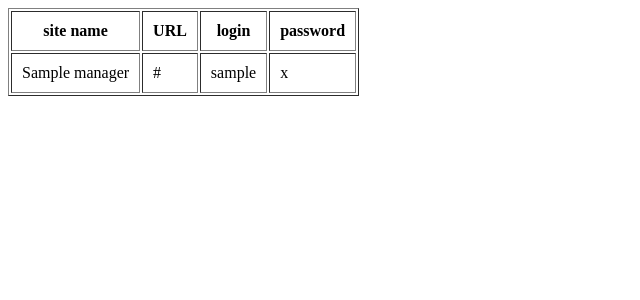
After one commit to LostHeir/FLASK_Password_Manager, a Flask app: page /show_all in a window 1280 px wide. The commit adds this page. Shown: the top 300 px of the page, without its empty margins (0-640 px from the left). Run offline with Flask 2, Linux system fonts and the light colour scheme; tables that the repository leaves empty hold one stand-in row (values such as "Sample post").

Commit message:
Create show_all and empty edit/delete routes. Create show-all.html.

```diff
--- a/main.py
+++ b/main.py
@@ -3,13 +3,13 @@ from flask_sqlalchemy import SQLAlchemy
 
 
 app = Flask(__name__)
-app.config['SECRET_KEY'] = '3TDE1-Kb7t7mCW1xt7-Yh4NF03bobu4TSZAYyo8TxBo'
+app.config["SECRET_KEY"] = "3TDE1-Kb7t7mCW1xt7-Yh4NF03bobu4TSZAYyo8TxBo"
 # Generated from terminal: python -c "import secrets; print(secrets.token_urlsafe(32))"
 
 
 # CREATE DB
-app.config['SQLALCHEMY_DATABASE_URI'] = 'sqlite:///passwords.db'
-app.config['SQLALCHEMY_TRACK_MODIFICATIONS'] = False
+app.config["SQLALCHEMY_DATABASE_URI"] = "sqlite:///passwords.db"
+app.config["SQLALCHEMY_TRACK_MODIFICATIONS"] = False
 db = SQLAlchemy(app)
 
 
@@ -19,7 +19,7 @@ class Password(db.Model):
     id = db.Column(db.Integer, primary_key=True)
     site_name = db.Column(db.String(100), nullable=False)
     site_url = db.Column(db.String(250), nullable=False)
-    login = db.Column(db.String(100), unique=True, nullable=False)
+    login = db.Column(db.String(100),  nullable=False)
     password = db.Column(db.String(100), nullable=False)
 
 # Run only once to create data base
@@ -31,14 +31,40 @@ def home():
     return render_template("index.html")
 
 
+@app.route('/show_all')
+def get_all_passwords():
+    passwords = Password.query.all()
+    print(passwords[0].login)
+    return render_template("show-all.html", all_passwords=passwords)
+
+
 @app.route("/add", methods=["GET", "POST"])
 def add_new_entry():
     if request.method == "POST":
         data = request.form
-        print(data)
+        new_password = Password(
+            site_name=data["site"],
+            site_url=data["site_url"],
+            login=data["login"],
+            password=data["password"]
+        )
+        db.session.add(new_password)
+        db.session.commit()
         return redirect(url_for("home"))
     return render_template("add-password.html")
 
 
-if __name__ == '__main__':
+@app.route("/edit_password/<int:password_id>", methods=["GET", "POST"])
+def edit_entry():
+    if request.method == "POST":
+        return redirect(url_for("home"))
+    return redirect(url_for("home"))
+
+
+@app.route("/delete_password/<int:password_id>")
+def edit_entry():
+    return redirect(url_for("home"))
+
+
+if __name__ == "__main__":
     app.run(debug=True)
--- a/templates/add-password.html
+++ b/templates/add-password.html
@@ -5,12 +5,13 @@
     <title>Add password</title>
 </head>
 <body>
+
     <form method="post">
         <label for="site">Site:</label><br>
         <input type="text" id="site" name="site" placeholder="example site" size="30" required><br>
         <label for="site_url">URL:</label><br>
-  <input type="url" id="site_url" name="site_url" placeholder="https://example.com" pattern="https://.*" size="30"
-         required><br>
+        <input type="url" id="site_url" name="site_url" placeholder="https://example.com" pattern="https://.*"
+               size="30" required><br>
         <label for="login">Login:</label><br>
         <input type="text" id="login" name="login" placeholder="user" size="30" required><br>
         <label for="password">Password:</label><br>
--- /dev/null
+++ b/templates/show-all.html
@@ -0,0 +1,31 @@
+<!DOCTYPE html>
+<html lang="en">
+<head>
+    <meta charset="UTF-8">
+    <title>All passwords</title>
+</head>
+<body>
+
+    <table border="1" cellpadding="10">
+        <thead>
+            <tr>
+                <th>site name</th>
+                <th>URL</th>
+                <th>login</th>
+                <th>password</th>
+            </tr>
+        </thead>
+        <tbody>
+            {% for item in all_passwords %}
+            <tr>
+                <td>{{item.site_name}}</td>
+                <td>{{item.site_url}}</td>
+                <td>{{item.login}}</td>
+                <td>{{item.password}}</td>
+            </tr>
+            {% endfor %}
+        </tbody>
+</table>
+
+</body>
+</html>
```
Also changed, not shown: passwords.db. Lines whose indentation alone changed are shown as unchanged.
